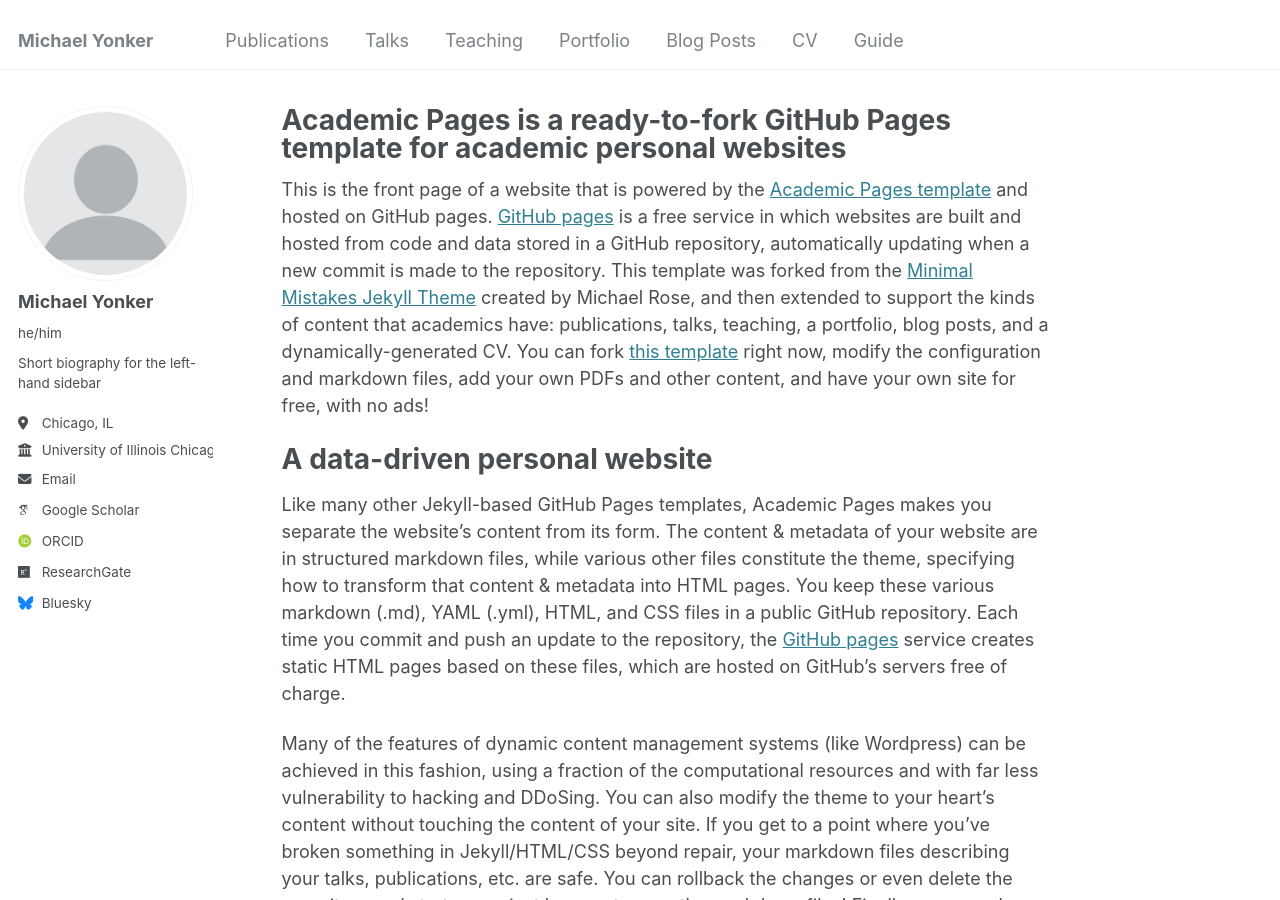
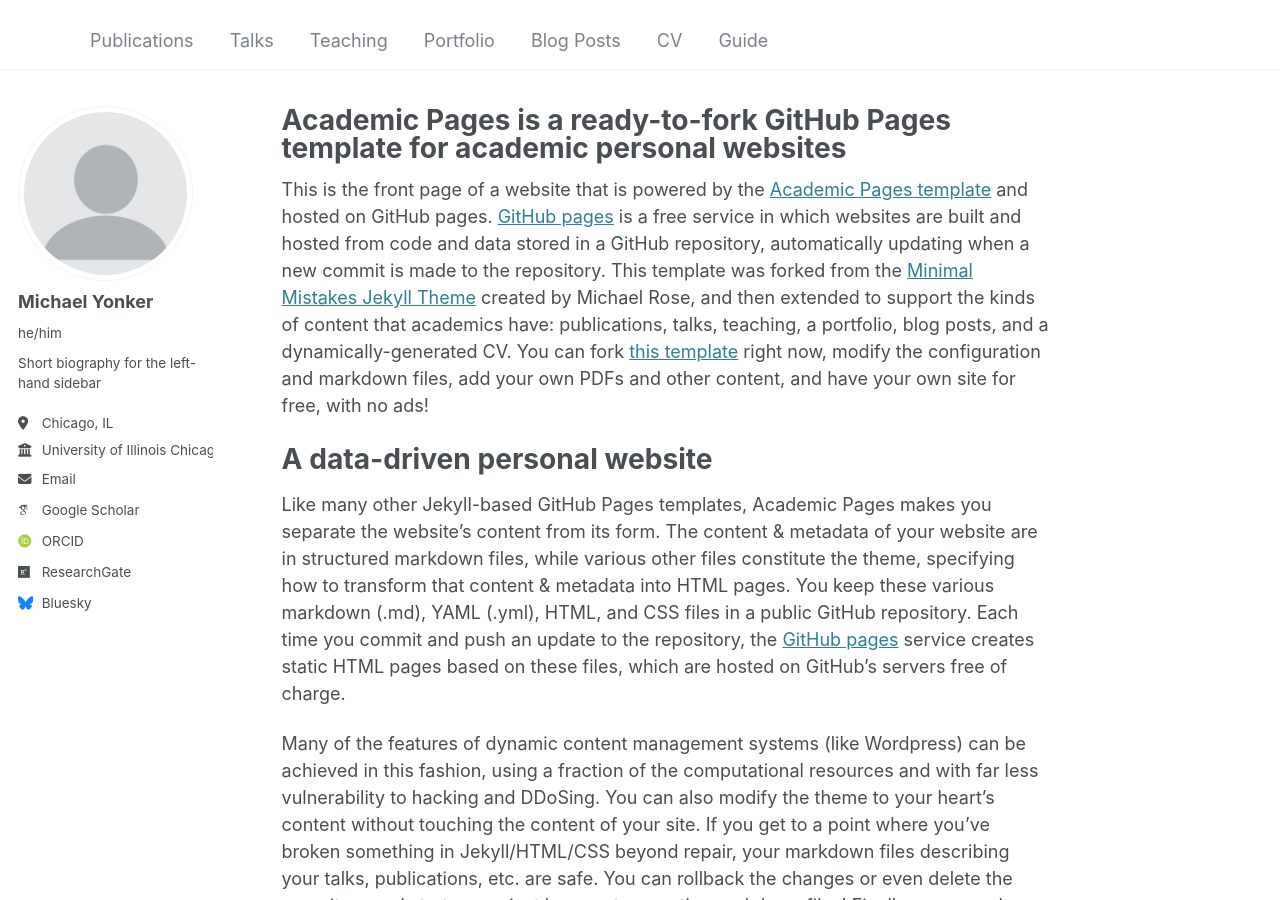
Before and after one commit to yonkaadonk/yonkaadonk.github.io, a Jekyll site: the page built from _pages/about.md, in a window 1280 px wide and 900 px high. Built offline with Jekyll 4.4.1, drawn with Linux system fonts in a browser that asks for light colours; some web fonts are replaced.

Commit message:
Update _config.yml

```diff
--- a/_config.yml
+++ b/_config.yml
@@ -8,10 +8,10 @@
 
 # Basic Site Settings
 locale                   : "en-US"
-title                    : "Michael Yonker"
+title                    : ""
 title_separator          : "-"
 name                     : &name "Michael Yonker"
-description              : &description ""
+description              : &description "Biogeochemistry PhD Student"
 url                      : https://yonkaadonk.github.io # the base hostname & protocol for your site e.g. "https://[your GitHub username].github.io"
 baseurl                  : "" # the subpath of your site, e.g. "/blog"
 repository               : "yonkaadonk/yonkaadonk.github.io"
```
